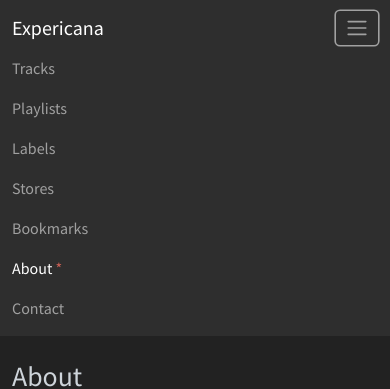
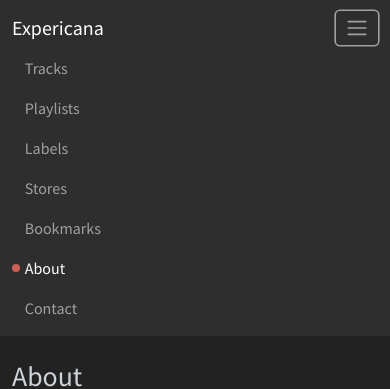
Before and after one commit to jamband/expericana, a Next.js app: page /about in a window 390 px wide. Both pictures are taken after a click on the button "Toggle navigation". Shown: the top 389 px of the page. Built offline with nearby package versions, Linux system fonts and the light colour scheme.

Commit message:
Change navbar styles
and some improvements

```diff
--- a/src/layouts/header/component.tsx
+++ b/src/layouts/header/component.tsx
@@ -19,11 +19,10 @@ export const Component: React.VFC<_Props> = (props) => (
         <button
           className="navbar-toggler"
           type="button"
-          data-bs-toggle="collapse"
-          data-bs-target="#navbar"
           aria-controls="collapse"
           aria-expanded="false"
           aria-label="Toggle navigation"
+          onClickCapture={props.toggleNavigation}
         >
           <span className="navbar-toggler-icon" />
         </button>
@@ -32,19 +31,15 @@ export const Component: React.VFC<_Props> = (props) => (
           id="navbar"
           className="collapse navbar-collapse"
         >
-          <div
-            className="d-md-none navbar-nav"
-            onClick={props.hideNavigation}
-            role="presentation"
-          >
-            {props.links.map((link, index) => (
+          <div className="d-md-none navbar-nav">
+            {props.links.concat(props.moreLinks).map((link, index) => (
               <Link key={index} href={link.href}>
-                <a className={props.linkClass(link.href)}>{link.text}</a>
-              </Link>
-            ))}
-            {props.moreLinks.map((link, index) => (
-              <Link key={index} href={link.href}>
-                <a className={props.linkClass(link.href)}>{link.text}</a>
+                <a
+                  className={props.linkClass(link.href)}
+                  onClickCapture={props.toggleNavigation}
+                >
+                  {link.text}
+                </a>
               </Link>
             ))}
           </div>
--- a/src/layouts/header/index.tsx
+++ b/src/layouts/header/index.tsx
@@ -1,14 +1,14 @@
 import { useRouter } from "next/router";
-import { useEffect, useRef } from "react";
+import { useRef } from "react";
 import { Component } from "./component";
 
 export const Header: React.VFC = () => {
   const router = useRouter();
   const collapseRef = useRef<HTMLDivElement>(null);
 
-  const hideNavigation = () => {
+  const toggleNavigation = () => {
     import("bootstrap/js/dist/collapse").then((module) => {
-      new module.default(collapseRef.current!).hide();
+      new module.default(collapseRef.current!).toggle();
     });
   };
 
@@ -34,14 +34,10 @@ export const Header: React.VFC = () => {
     return className;
   };
 
-  useEffect(() => {
-    import("bootstrap/js/dist/collapse");
-  }, []);
-
   return (
     <Component
       collapseRef={collapseRef}
-      hideNavigation={hideNavigation}
+      toggleNavigation={toggleNavigation}
       links={links}
       moreLinks={moreLinks}
       linkClass={linkClass}
--- a/src/layouts/header/types.ts
+++ b/src/layouts/header/types.ts
@@ -1,6 +1,6 @@
 export type _Props = {
   collapseRef: React.RefObject<HTMLDivElement>;
-  hideNavigation: () => void;
+  toggleNavigation: () => void;
   links: { href: string; text: string }[];
   moreLinks: { href: string; text: string }[];
   linkClass: (pathname: string) => string;
--- a/src/styles/_components.scss
+++ b/src/styles/_components.scss
@@ -1,9 +1,39 @@
+// lazysizes
+.lazyload {
+  width: 100%;
+}
+
+.lazyload,
+.lazyloading {
+  opacity: 0;
+}
+
+.lazyloaded {
+  opacity: 0.8;
+  transition: opacity 0.3s;
+}
+
 // Navbar
+.nav-link {
+  @include media-breakpoint-down(md) {
+    &::before {
+      content: "";
+      display: inline-block;
+      margin-right: 0.8rem;
+    }
+  }
+}
+
 .nav-link.active {
-  @include media-breakpoint-down(sm) {
-    &::after {
-      color: var(--bs-primary);
-      content: " *";
+  @include media-breakpoint-down(md) {
+    &::before {
+      background-color: var(--bs-primary);
+      border-radius: 50%;
+      bottom: 2px;
+      height: 8px;
+      margin-right: 0.3rem;
+      position: relative;
+      width: 8px;
     }
   }
 
@@ -35,18 +65,3 @@
     color: var(--bs-light);
   }
 }
-
-// lazysizes
-.lazyload {
-  width: 100%;
-}
-
-.lazyload,
-.lazyloading {
-  opacity: 0;
-}
-
-.lazyloaded {
-  opacity: 0.8;
-  transition: opacity 0.3s;
-}
```
